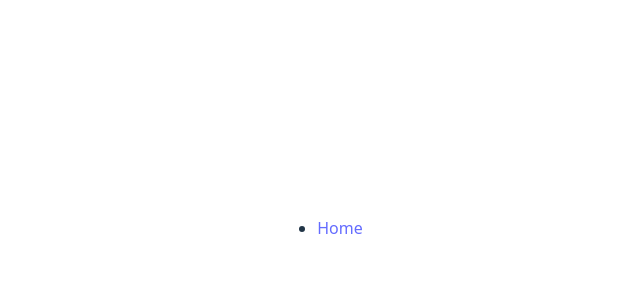
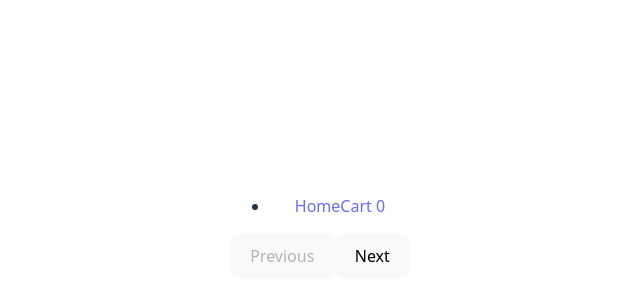
Before and after one commit to adikharadkar/e_commerce, a React (Vite) app: page /cart in a window 1280 px wide. Before the commit this address had no page. Shown: the part 172-472 px from the top of the page, without its empty margins (320-960 px from the left). Built offline with nearby package versions, Linux system fonts and the light colour scheme.

Commit message:
Add redux in project and create cart

```diff
--- a/package.json
+++ b/package.json
@@ -11,8 +11,10 @@
     "preview": "vite preview"
   },
   "dependencies": {
+    "@reduxjs/toolkit": "^2.8.2",
     "react": "^19.1.0",
     "react-dom": "^19.1.0",
+    "react-redux": "^9.2.0",
     "react-router-dom": "^7.7.1"
   },
   "devDependencies": {
--- a/src/App.tsx
+++ b/src/App.tsx
@@ -1,18 +1,24 @@
 import { Routes, Route } from "react-router-dom";
+import { Provider } from "react-redux";
 
+import store from "./utils/store";
 import Navbar from "./Navbar";
 import Home from "./pages/Home";
 import "./App.css";
 import Product from "./pages/Product";
+import Cart from "./pages/Cart";
 
 function App() {
   return (
     <>
-      <Navbar />
-      <Routes>
-        <Route path="/" element={<Home />} />
-        <Route path="/products/:prodId" element={<Product />} />
-      </Routes>
+      <Provider store={store}>
+        <Navbar />
+        <Routes>
+          <Route path="/" element={<Home />} />
+          <Route path="/products/:prodId" element={<Product />} />
+          <Route path="/cart" element={<Cart />} />
+        </Routes>
+      </Provider>
     </>
   );
 }
--- a/src/Navbar.tsx
+++ b/src/Navbar.tsx
@@ -1,11 +1,15 @@
 import { NavLink } from "react-router-dom";
+import { useSelector } from "react-redux";
+import type { RootState } from "./utils/store";
 
 const Navbar = () => {
+  const items = useSelector((store: RootState) => store.cart.items);
   return (
     <div>
       <ul>
         <li>
           <NavLink to="/">Home</NavLink>
+          <NavLink to="/cart">Cart {items.length}</NavLink>
         </li>
       </ul>
     </div>
--- a/src/components/Pagination.tsx
+++ b/src/components/Pagination.tsx
@@ -23,6 +23,7 @@ const Pagination = ({
             backgroundColor: currentPage === index ? "black" : "white",
             color: currentPage === index ? "white" : "black",
           }}
+          key={index}
         >
           {index + 1}
         </button>
--- a/src/components/ProductCard.tsx
+++ b/src/components/ProductCard.tsx
@@ -1,6 +1,9 @@
 import type { ProductCardProps } from "../utils/types";
 import { NavLink } from "react-router-dom";
+import { useDispatch, useSelector } from "react-redux";
 import "../styles/ProductCard.css";
+import { addItem, removeItem } from "../reducers/Cart";
+import type { RootState } from "../utils/store";
 
 const ProductCard = ({
   price,
@@ -8,7 +11,10 @@ const ProductCard = ({
   thumbnail,
   rating,
   id,
+  product,
 }: ProductCardProps) => {
+  const dispatch = useDispatch();
+  const items = useSelector((store: RootState) => store.cart.items);
   return (
     <div className="product_card">
       <img src={thumbnail} alt={title} className="product_card_img" />
@@ -17,7 +23,13 @@ const ProductCard = ({
       </NavLink>
       <h2 className="product_card_price">${price}</h2>
       <p className="product_card_rating">{rating}</p>
-      <button>Add to Cart</button>
+      {items.includes(product) ? (
+        <button onClick={() => dispatch(removeItem(id))}>
+          Remove from Cart
+        </button>
+      ) : (
+        <button onClick={() => dispatch(addItem(product))}>Add to Cart</button>
+      )}
     </div>
   );
 };
--- /dev/null
+++ b/src/pages/Cart.tsx
@@ -0,0 +1,43 @@
+import { useSelector } from "react-redux";
+import type { RootState } from "../utils/store";
+import ProductCard from "../components/ProductCard";
+import type { Product } from "../utils/types";
+import Pagination from "../components/Pagination";
+import { useState } from "react";
+import "../styles/Cart.css";
+
+const ITEMS_PER_PAGE = 20;
+
+const Cart = () => {
+  const items = useSelector((store: RootState) => store.cart.items);
+  const [currentPage, setCurrentPage] = useState(0);
+  const startIndex = ITEMS_PER_PAGE * currentPage;
+  const num_of_pages = Math.ceil(items.length / ITEMS_PER_PAGE);
+  const endIndex = startIndex + ITEMS_PER_PAGE;
+  return (
+    <div>
+      <Pagination
+        numOfPages={num_of_pages}
+        currentPage={currentPage}
+        onPageChange={setCurrentPage}
+      ></Pagination>
+      <main className="products">
+        {items &&
+          items
+            .slice(startIndex, endIndex)
+            .map((item: Product) => (
+              <ProductCard
+                id={item.id}
+                title={item.title}
+                thumbnail={item.thumbnail}
+                price={item.price}
+                product={item}
+                rating={item.rating}
+              />
+            ))}
+      </main>
+    </div>
+  );
+};
+
+export default Cart;
--- a/src/pages/Home.tsx
+++ b/src/pages/Home.tsx
@@ -31,6 +31,7 @@ const Home = () => {
               rating={item.rating}
               thumbnail={item.thumbnail}
               id={item.id}
+              product={item}
             />
           </li>
         ))}
--- /dev/null
+++ b/src/reducers/Cart.ts
@@ -0,0 +1,26 @@
+import { createSlice } from "@reduxjs/toolkit";
+import type { Product } from "../utils/types";
+
+interface State {
+  items: Product[];
+}
+
+const initialState: State = {
+  items: [],
+};
+
+const Cart = createSlice({
+  name: "Cart",
+  initialState,
+  reducers: {
+    addItem: (state, action) => {
+      state.items.push(action.payload);
+    },
+    removeItem: (state, action) => {
+      state.items = state.items.filter((item) => item.id !== action.payload);
+    },
+  },
+});
+
+export const { addItem, removeItem } = Cart.actions;
+export default Cart.reducer;
--- /dev/null
+++ b/src/styles/Cart.css
@@ -0,0 +1,5 @@
+.products {
+  display: flex;
+  flex-wrap: wrap;
+  justify-content: center;
+}
--- a/src/styles/ProductCard.css
+++ b/src/styles/ProductCard.css
@@ -2,6 +2,8 @@
   box-shadow: 0 5px 5px 0 #ccc;
   border-radius: 5px;
   padding: 10px;
+  min-width: 300px;
+  margin: 20px;
 }
 
 .product_card_img {
--- /dev/null
+++ b/src/utils/store.ts
@@ -0,0 +1,11 @@
+import { configureStore } from "@reduxjs/toolkit";
+import Cart from "../reducers/Cart";
+
+const store = configureStore({
+  reducer: {
+    cart: Cart,
+  },
+});
+
+export type RootState = ReturnType<typeof store.getState>;
+export default store;
--- a/src/utils/types.ts
+++ b/src/utils/types.ts
@@ -52,6 +52,7 @@ export interface ProductCardProps {
   rating: number;
   price: number;
   id: number;
+  product: Product;
 }
 
 export interface PaginationProps {
```
Also changed, not shown: 1 other file (tests, documents, lock files or other folders).
